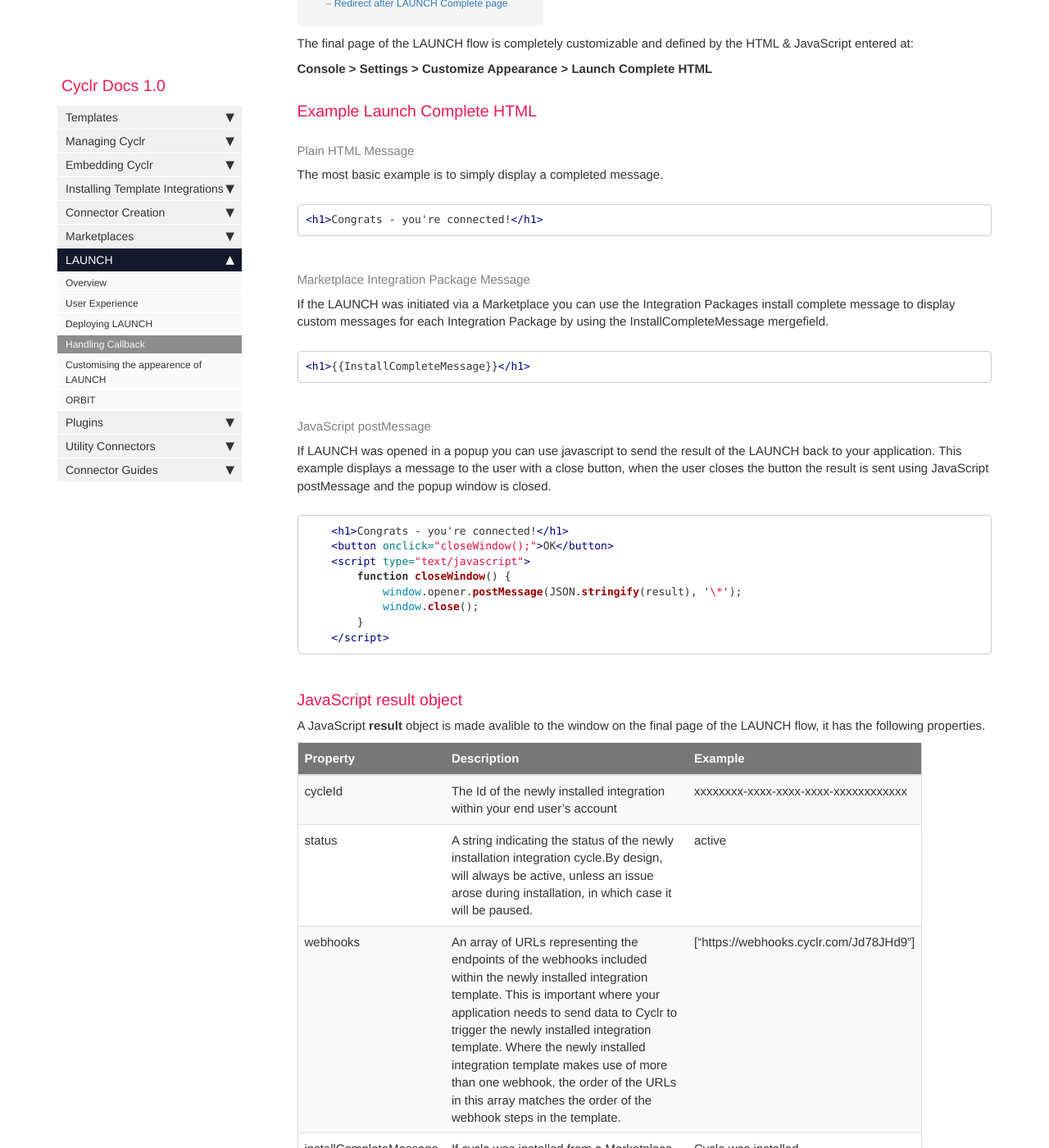
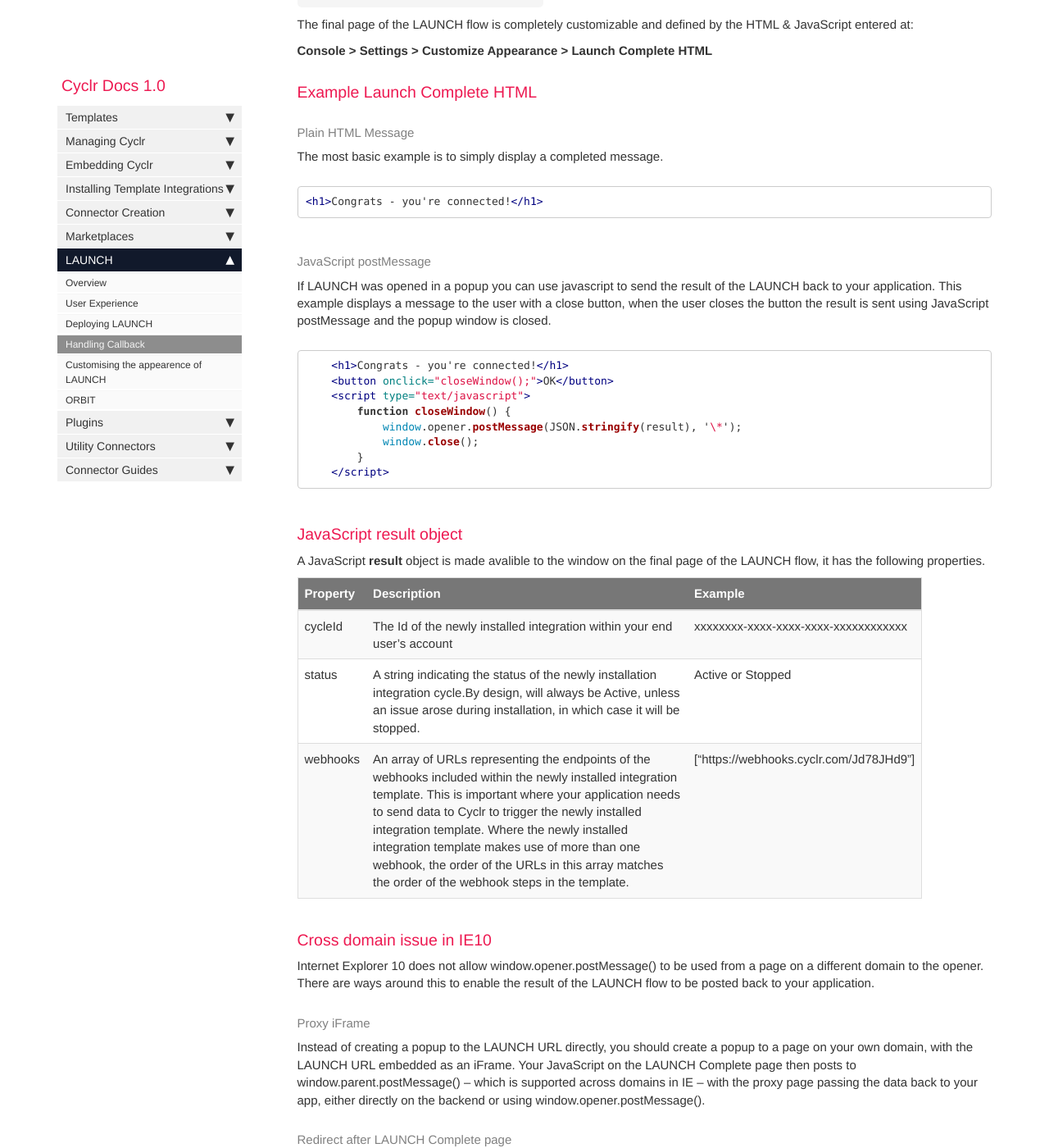
Before and after one commit to sneakysneak/docs, a Jekyll site: the page built from pages/launch/handling-callback.md, in a window 1280 px wide and 1400 px high, scrolled down 362 px. Shown: the whole window at 82% size. Built offline with Jekyll 4.4.1, drawn with Linux system fonts in a browser that asks for light colours; nearby versions of some CDN libraries; comment, search, counter and statistics services are not loaded; some of the changed text lies outside the part shown.

Commit message:
Add Marketplace handling callback (#98)

`````diff
--- a/_data/sidebars/cyclr_sidebar.yml
+++ b/_data/sidebars/cyclr_sidebar.yml
@@ -219,6 +219,10 @@ entries:
             url: /marketplace-deployment
             output: web, pdf
 
+          - title: Handling Callback
+            url: /marketplace-handling-callback
+            output: web, pdf
+
       - title: LAUNCH
         output: web, pdf
         folderitems:
--- a/pages/launch/handling-callback.md
+++ b/pages/launch/handling-callback.md
@@ -17,14 +17,6 @@ The most basic example is to simply display a completed message.
 
 ````html
 <h1>Congrats - you're connected!</h1>
-````
-
-#### Marketplace Integration Package Message
-
-If the LAUNCH was initiated via a Marketplace you can use the Integration Packages install complete message to display custom messages for each Integration Package by using the InstallCompleteMessage mergefield.
-
-````html
-<h1>{% raw %}{{InstallCompleteMessage}}{% endraw %}</h1>
 ````
 
 #### JavaScript postMessage
@@ -49,9 +41,8 @@ A JavaScript **result** object is made avalible to the window on the final page
 | Property | Description | Example |
 | --- | --- | --- |
 | cycleId | The Id of the newly installed integration within your end user’s account | xxxxxxxx-xxxx-xxxx-xxxx-xxxxxxxxxxxx |
-| status | A string indicating the status of the newly installation integration cycle.By design, will always be active, unless an issue arose during installation, in which case it will be paused. | active |
+| status | A string indicating the status of the newly installation integration cycle.By design, will always be Active, unless an issue arose during installation, in which case it will be stopped. | Active or Stopped |
 | webhooks | An array of URLs representing the endpoints of the webhooks included within the newly installed integration template. This is important where your application needs to send data to Cyclr to trigger the newly installed integration template. Where the newly installed integration template makes use of more than one webhook, the order of the URLs in this array matches the order of the webhook steps in the template. | ["https://webhooks.cyclr.com/Jd78JHd9"] |
-| installCompleteMessage | If cycle was installed from a Marketplace this will be the Integration Package install complete message | Cycle was installed |
 
 ### Cross domain issue in IE10
 
`````
Also changed, not shown: pages/marketplaces/handling-callback.md (added, +73 -0 lines).
